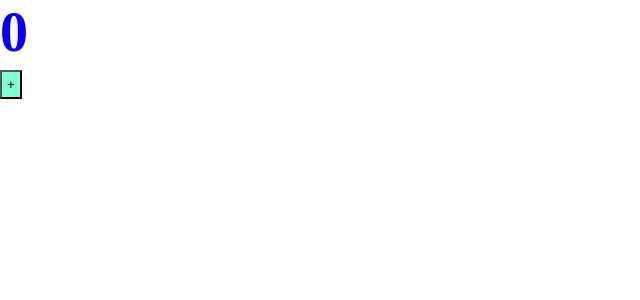
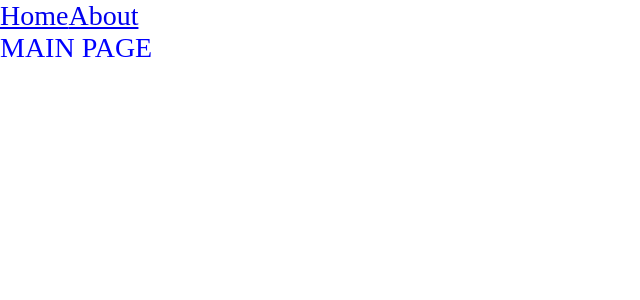
Before and after one commit to alyonagerasimova/news-project, a React app: page / in a window 1280 px wide. Shown: the top 300 px of the page, without its empty margins (0-640 px from the left). Built offline with nearby package versions, Linux system fonts and the light colour scheme.

Commit message:
routing + lazy

```diff
--- a/package.json
+++ b/package.json
@@ -17,6 +17,7 @@
     "@types/react": "^17.0.39",
     "@types/react-dom": "^17.0.11",
     "@types/webpack": "^5.28.0",
+    "@types/react-router-dom": "^5.3.3",
     "css-loader": "^6.6.0",
     "html-webpack-plugin": "^5.5.0",
     "mini-css-extract-plugin": "^2.7.6",
@@ -33,6 +34,7 @@
   },
   "dependencies": {
     "react": "^17.0.2",
-    "react-dom": "^17.0.2"
+    "react-dom": "^17.0.2",
+    "react-router-dom": "^6.2.1"
   }
 }
--- a/src/App.tsx
+++ b/src/App.tsx
@@ -1,11 +1,21 @@
-import React from 'react';
-import Counter from "./components/Counter";
+import React, {Suspense} from 'react';
 import "./index.scss";
+import {Link, Route, Routes} from "react-router-dom";
+import {MainPageAsync} from "./pages/main/MainPage.async";
+import {AboutPageAsync} from "./pages/about/AboutPage.async";
 
 const App = () => {
     return (
         <div className="app">
-            <Counter/>
+            <Link to="/">Home</Link>
+            <Link to="/about">About</Link>
+            <Suspense fallback={<div>Loading...</div>}>
+                <Routes>
+                    <Route path="/" element={<MainPageAsync/>}/>
+                    <Route path="/about" element={<AboutPageAsync/>}/>
+                </Routes>
+            </Suspense>
+
         </div>
     );
 };
--- a/src/index.tsx
+++ b/src/index.tsx
@@ -1,7 +1,10 @@
 import {render} from "react-dom";
 import App from "./App";
+import {BrowserRouter} from "react-router-dom";
 
 render(
-    <App/>,
+    <BrowserRouter>
+        <App/>
+    </BrowserRouter>,
     document.getElementById("root")
 )
--- /dev/null
+++ b/src/pages/about/AboutPage.async.tsx
@@ -0,0 +1,3 @@
+import {lazy} from "react";
+
+export const AboutPageAsync = lazy(() => import('./AboutPage'));
--- /dev/null
+++ b/src/pages/about/AboutPage.tsx
@@ -0,0 +1,11 @@
+import React from 'react';
+
+const AboutPage = () => {
+    return (
+        <div>
+            ABOUT PAGE
+        </div>
+    );
+};
+
+export default AboutPage;
--- /dev/null
+++ b/src/pages/main/MainPage.async.tsx
@@ -0,0 +1,3 @@
+import {lazy} from "react";
+
+export const MainPageAsync = lazy(() => import('./MainPage'));
--- /dev/null
+++ b/src/pages/main/MainPage.tsx
@@ -0,0 +1,11 @@
+import React from 'react';
+
+const MainPage = () => {
+    return (
+        <div>
+            MAIN PAGE
+        </div>
+    );
+};
+
+export default MainPage;
```
Also changed, not shown: 2 other files (tests, documents, lock files or other folders).
